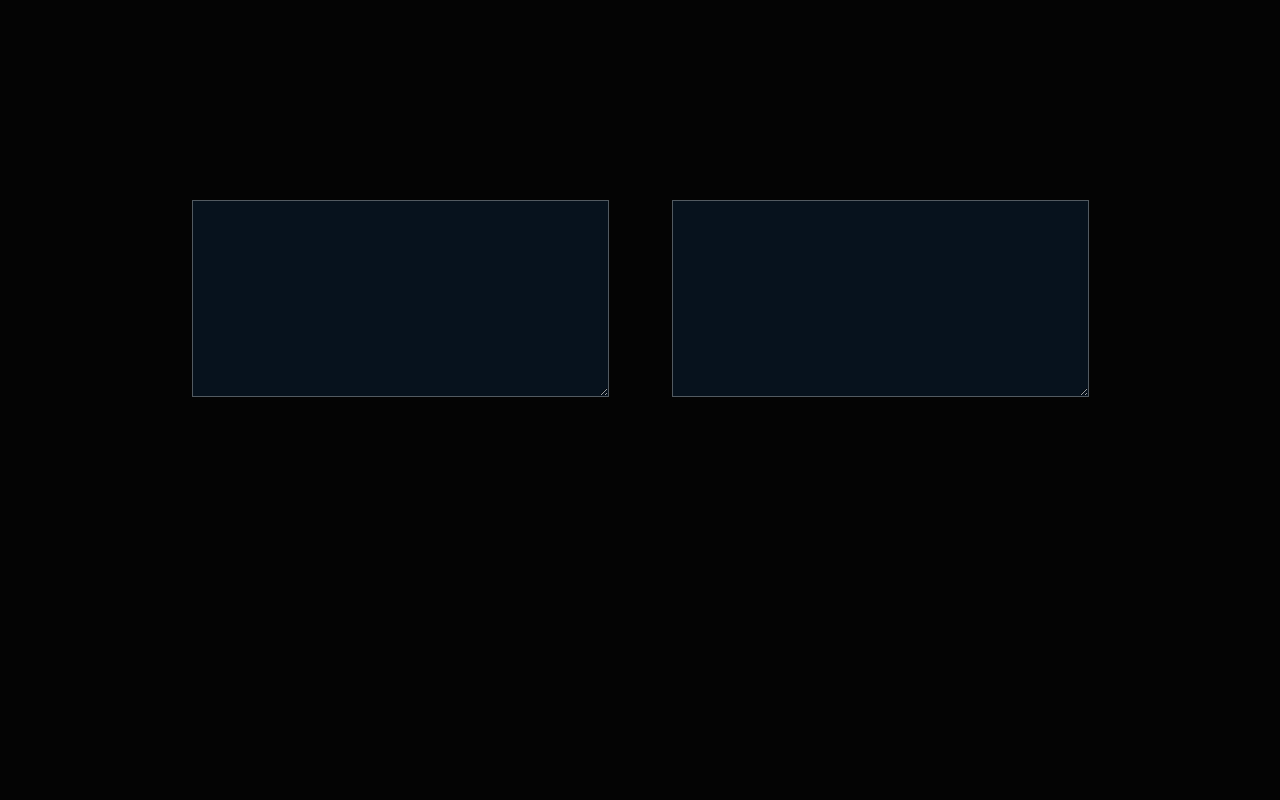
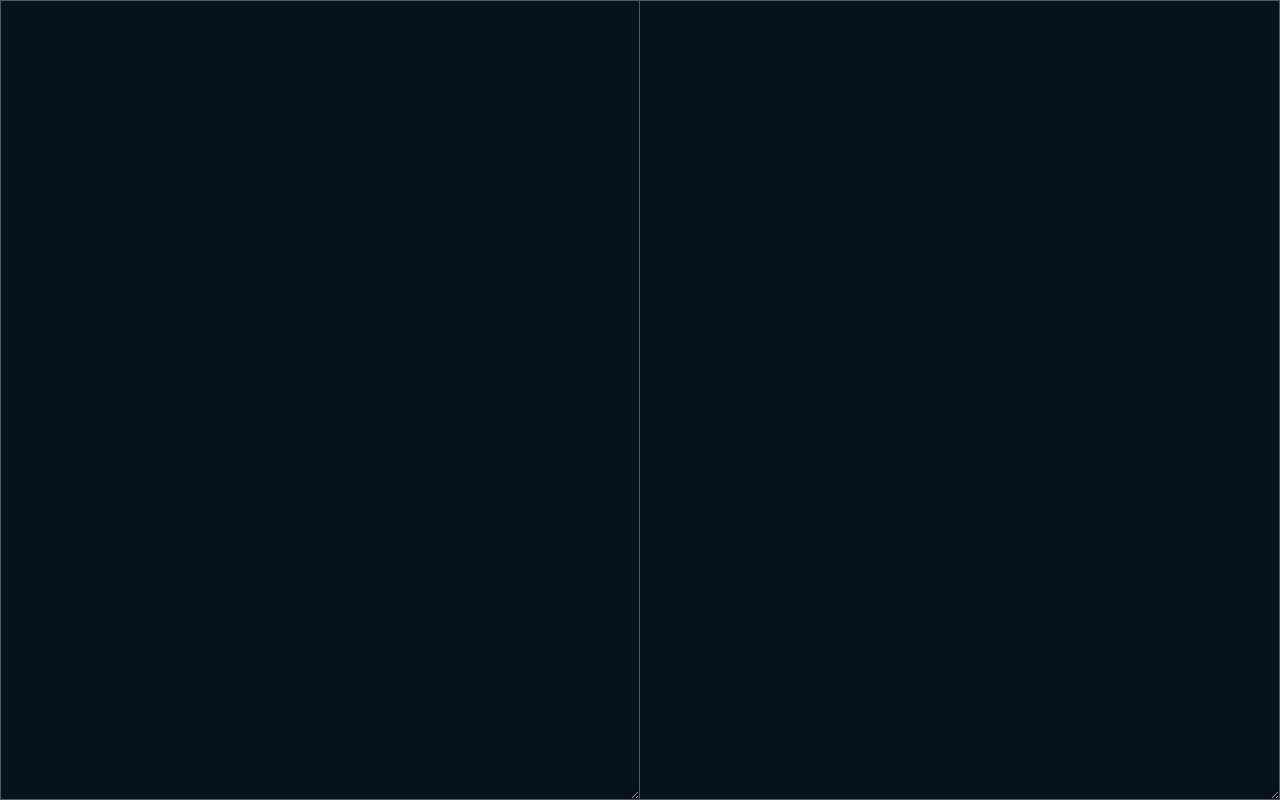
Before and after one commit to NWIMZ/zTool, a plain HTML site: page url2JSON.html in a window 1280 px wide. Drawn offline with Linux system fonts and the light colour scheme.

Commit message:
样式调整

```diff
--- a/url2JSON.html
+++ b/url2JSON.html
@@ -7,25 +7,22 @@
 		<link rel="stylesheet" href="css/reset.css" />
 		<link rel="stylesheet" href="css/public.css" />
 		<style>
-			.main{
-				padding-top: 200px;
+			textarea {
+				width: 50%;
+				height: 100%;
+				box-sizing: border-box;
+				margin: 0;
+				padding: 0;
+				float: left;
 			}
-			.left,.right{
-				width: 50%;
-				float: left;
-				text-align: center
+			#json{
+				border-left: 0px;
 			}
 		</style>
 	</head>
 	<body>
-		<div class="main">
-			<div class="left">
-				<textarea autofocus name="url" id="url" cols="50" rows="10"></textarea>
-			</div>
-			<div class="right">
-				<textarea name="json" id="json" cols="50" rows="10"></textarea>
-			</div>
-		</div>
+		<textarea autofocus name="url" id="url"></textarea>
+		<textarea name="json" id="json" ></textarea>
 
 		<script>
 
```
